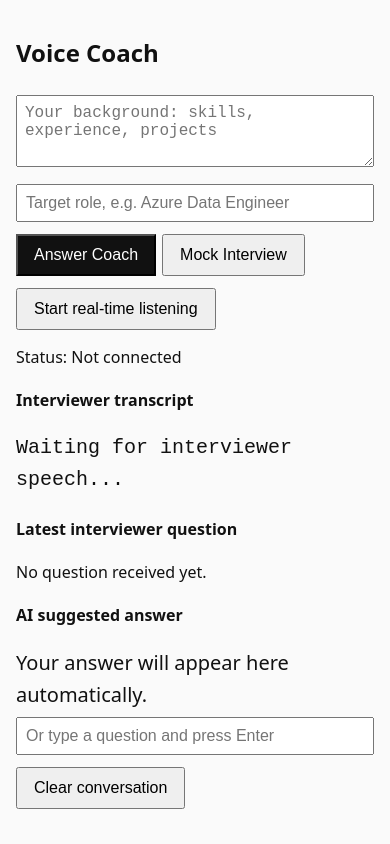
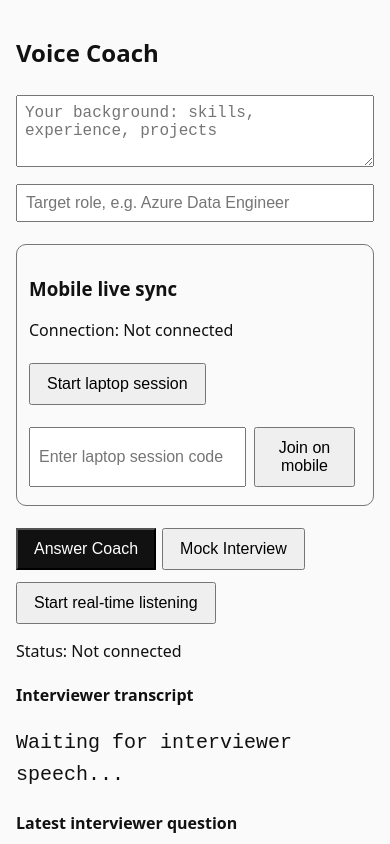
Before and after one commit to jonnagaddalamohansai/ai-assistent, a React (Vite) app: page / in a window 390 px wide. Shown: the top 844 px of the page. Built offline with nearby package versions, Linux system fonts and the light colour scheme.

Commit message:
Add laptop host and mobile viewer session controls

```diff
--- a/src/App.jsx
+++ b/src/App.jsx
@@ -1,5 +1,5 @@
 
-import { useState } from "react";
+import { useEffect, useRef, useState } from "react";
 import ReactMarkdown from "react-markdown";
 import { Prism as SyntaxHighlighter } from "react-syntax-highlighter";
 import { oneDark } from "react-syntax-highlighter/dist/esm/styles/prism";
@@ -106,6 +106,11 @@ export default function App() {
 
   const [loading, setLoading] = useState(false);
   const [error, setError] = useState("");
+  const [sessionCode, setSessionCode] = useState("");
+  const [sessionInput, setSessionInput] = useState("");
+  const [sessionMode, setSessionMode] = useState("");
+  const [syncStatus, setSyncStatus] = useState("Not connected");
+  const syncSocketRef = useRef(null);
 
   const run = async (fn) => {
     setError("");
@@ -163,6 +168,81 @@ export default function App() {
     interim,
     error: audioError,
   } = useSpeech(handleInterviewerText);
+
+  // Connect this device to a shared interview session.
+  useEffect(() => {
+    if (!sessionCode || !sessionMode) return;
+
+    const protocol = window.location.protocol === "https:" ? "wss:" : "ws:";
+    const socket = new WebSocket(`${protocol}//${window.location.host}/live-sync`);
+    syncSocketRef.current = socket;
+
+    socket.onopen = () => {
+      socket.send(JSON.stringify({ type: "join", roomId: sessionCode, role: sessionMode }));
+      setSyncStatus("Connected");
+      if (sessionMode === "host") {
+        socket.send(JSON.stringify({ type: "update", snapshot: { transcript, question, answer } }));
+      }
+    };
+
+    socket.onmessage = (event) => {
+      const data = JSON.parse(event.data);
+      if (data.type === "error") {
+        setSyncStatus(data.message || "Session error");
+        return;
+      }
+      if (data.type === "joined") setSyncStatus("Connected");
+      if (data.type === "snapshot" && sessionMode === "viewer" && data.snapshot) {
+        setTranscript(data.snapshot.transcript || "");
+        setQuestion(data.snapshot.question || "");
+        setAnswer(data.snapshot.answer || "");
+      }
+    };
+
+    socket.onerror = () => setSyncStatus("Connection error");
+    socket.onclose = () => setSyncStatus("Disconnected");
+
+    return () => {
+      socket.close();
+      if (syncSocketRef.current === socket) syncSocketRef.current = null;
+    };
+  }, [sessionCode, sessionMode]);
+
+  // Publish laptop updates; viewer devices only receive snapshots.
+  useEffect(() => {
+    const socket = syncSocketRef.current;
+    if (sessionMode !== "host" || !socket || socket.readyState !== WebSocket.OPEN) return;
+    socket.send(JSON.stringify({ type: "update", snapshot: { transcript, question, answer } }));
+  }, [transcript, question, answer, sessionMode]);
+
+  const createInterviewSession = () => {
+    const bytes = new Uint8Array(4);
+    window.crypto.getRandomValues(bytes);
+    const code = Array.from(bytes, (value) => value.toString(16).padStart(2, "0")).join("").toUpperCase();
+    setSessionCode(code);
+    setSessionMode("host");
+    setSessionInput(code);
+    setSyncStatus("Connecting...");
+  };
+
+  const joinInterviewSession = () => {
+    const code = sessionInput.trim().toUpperCase();
+    if (!/^[A-F0-9]{8}$/.test(code)) {
+      setError("Enter the 8-character session code shown on your laptop.");
+      return;
+    }
+    setError("");
+    setSessionCode(code);
+    setSessionMode("viewer");
+    setSyncStatus("Connecting...");
+  };
+
+  const leaveInterviewSession = () => {
+    syncSocketRef.current?.close();
+    setSessionCode("");
+    setSessionMode("");
+    setSyncStatus("Not connected");
+  };
 
   // Generate mock interview question
   const newMockQuestion = () =>
@@ -226,6 +306,28 @@ export default function App() {
           save("role", setRole)(e.target.value)
         }
       />
+
+      <section className="session-panel" style={{ border: "1px solid #777", borderRadius: 10, padding: 12, margin: "16px 0" }}>
+        <h3>Mobile live sync</h3>
+        <p>Connection: {syncStatus}</p>
+        {!sessionMode ? (
+          <>
+            <button type="button" onClick={createInterviewSession}>Start laptop session</button>
+            <div style={{ display: "flex", gap: 8, marginTop: 10 }}>
+              <input aria-label="Interview session code" placeholder="Enter laptop session code" value={sessionInput} onChange={(e) => setSessionInput(e.target.value.toUpperCase())} maxLength={8} />
+              <button type="button" onClick={joinInterviewSession}>Join on mobile</button>
+            </div>
+          </>
+        ) : (
+          <>
+            <p>{sessionMode === "host" ? "Share this code with your mobile:" : "Joined interview session:"}</p>
+            <strong style={{ fontSize: 24, letterSpacing: 3 }}>{sessionCode}</strong>
+            <button type="button" onClick={() => navigator.clipboard?.writeText(sessionCode)}>Copy code</button>
+            <button type="button" onClick={leaveInterviewSession}>Leave session</button>
+            {sessionMode === "viewer" && <p>Mobile is in view-only mode. Questions and answers will appear here as your laptop receives them.</p>}
+          </>
+        )}
+      </section>
 
       <div className="tabs">
         <button
```
